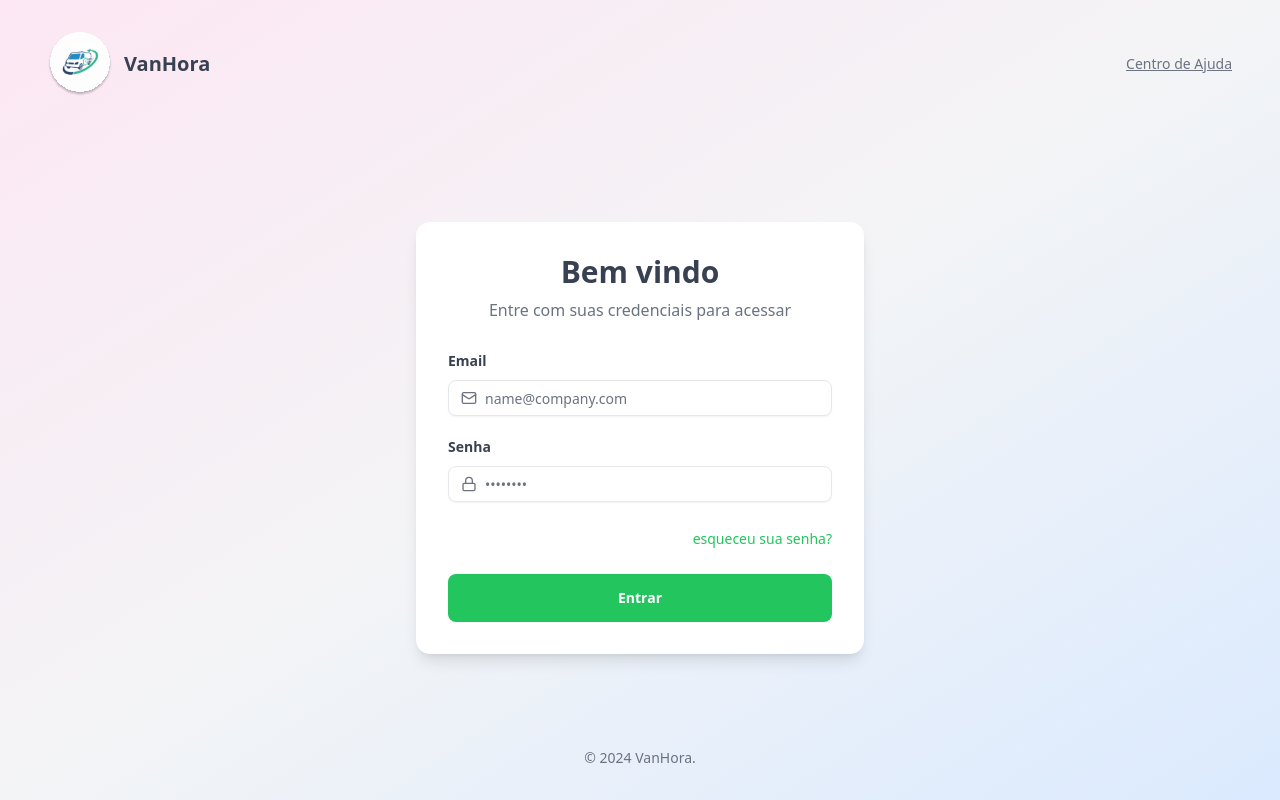
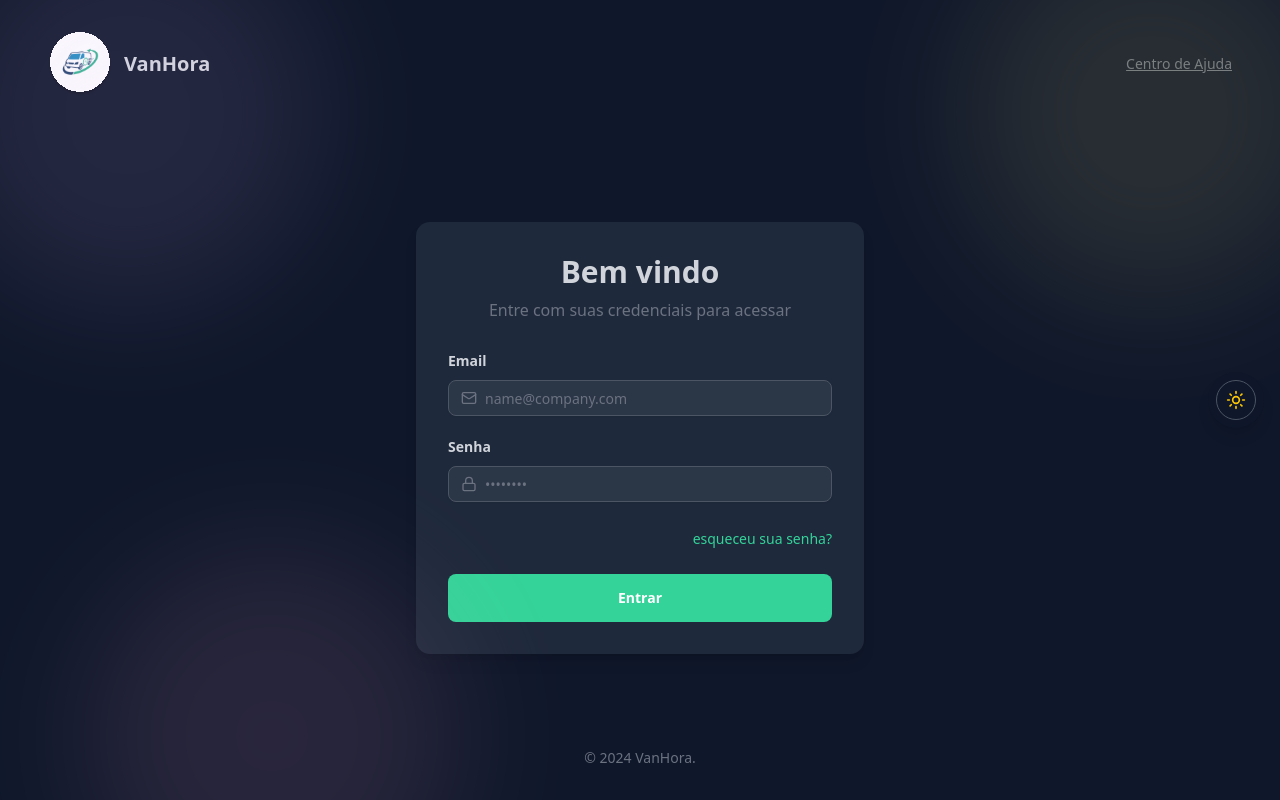
Before and after one commit to KaikMcpe12/vanhora-react, a React (Vite) app: page / in a window 1280 px wide. Built offline with nearby package versions, Linux system fonts and the light colour scheme.

Commit message:
:sparkles: feat: added theme

```diff
--- a/src/app.tsx
+++ b/src/app.tsx
@@ -1,11 +1,14 @@
 import { RouterProvider } from 'react-router-dom'
 
+import { ThemeProvider } from './components/theme/theme-provider'
 import { router } from './routes'
 
 export function App() {
   return (
     <>
-      <RouterProvider router={router} />
+      <ThemeProvider defaultTheme="dark" storageKey="vanhora-theme">
+        <RouterProvider router={router} />
+      </ThemeProvider>
     </>
   )
 }
--- /dev/null
+++ b/src/components/theme/theme-provider.tsx
@@ -0,0 +1,73 @@
+import { createContext, useContext, useEffect, useState } from 'react'
+
+type Theme = 'dark' | 'light' | 'system'
+
+type ThemeProviderProps = {
+  children: React.ReactNode
+  defaultTheme?: Theme
+  storageKey?: string
+}
+
+type ThemeProviderState = {
+  theme: Theme
+  setTheme: (theme: Theme) => void
+}
+
+const initialState: ThemeProviderState = {
+  theme: 'system',
+  setTheme: () => null,
+}
+
+const ThemeProviderContext = createContext<ThemeProviderState>(initialState)
+
+export function ThemeProvider({
+  children,
+  defaultTheme = 'system',
+  storageKey = 'vite-ui-theme',
+  ...props
+}: ThemeProviderProps) {
+  const [theme, setTheme] = useState<Theme>(
+    () => (localStorage.getItem(storageKey) as Theme) || defaultTheme,
+  )
+
+  useEffect(() => {
+    const root = window.document.documentElement
+
+    root.classList.remove('light', 'dark')
+
+    if (theme === 'system') {
+      const systemTheme = window.matchMedia('(prefers-color-scheme: dark)')
+        .matches
+        ? 'dark'
+        : 'light'
+
+      root.classList.add(systemTheme)
+      return
+    }
+
+    root.classList.add(theme)
+  }, [theme])
+
+  const value = {
+    theme,
+    setTheme: (theme: Theme) => {
+      localStorage.setItem(storageKey, theme)
+      setTheme(theme)
+    },
+  }
+
+  return (
+    <ThemeProviderContext.Provider {...props} value={value}>
+      {children}
+    </ThemeProviderContext.Provider>
+  )
+}
+
+export const useTheme = () => {
+  const context = useContext(ThemeProviderContext)
+
+  if (context === undefined)
+    throw new Error('useTheme must be used within a ThemeProvider')
+
+  return context
+}
--- /dev/null
+++ b/src/components/theme/theme-toggle.tsx
@@ -0,0 +1,21 @@
+import { Moon, Sun } from 'lucide-react'
+
+import { useTheme } from './theme-provider'
+
+export function ThemeToggle() {
+  const { theme, setTheme } = useTheme()
+  const isDark = theme === 'dark'
+
+  return (
+    <button
+      onClick={() => setTheme(isDark ? 'light' : 'dark')}
+      className="bg-background flex h-10 w-10 items-center justify-center rounded-full border transition-all hover:scale-105"
+    >
+      {isDark ? (
+        <Sun className="h-5 w-5 text-yellow-400 transition-all" />
+      ) : (
+        <Moon className="h-5 w-5 text-zinc-700 transition-all" />
+      )}
+    </button>
+  )
+}
--- a/src/pages/_layouts/auth.tsx
+++ b/src/pages/_layouts/auth.tsx
@@ -1,10 +1,15 @@
 import { Link, Outlet } from 'react-router-dom'
 
 import Logo from '@/assets/logo.svg'
+import { ThemeToggle } from '@/components/theme/theme-toggle'
 
 export function AuthLayout() {
   return (
-    <div className="flex min-h-screen flex-col bg-linear-to-br from-pink-100 via-muted to-blue-100 antialiased">
+    <div className="bg-background-light text-text-main-light dark:bg-background-dark dark:text-text-main-dark relative flex min-h-screen flex-col overflow-hidden antialiased transition-colors duration-300">
+      <div className="absolute top-[-10%] left-[-5%] h-96 w-96 rounded-full bg-purple-300 opacity-30 blur-3xl dark:opacity-10" />
+      <div className="absolute top-[-10%] right-[-5%] h-96 w-96 rounded-full bg-yellow-200 opacity-30 blur-3xl dark:opacity-10" />
+      <div className="absolute -bottom-32 left-20 h-96 w-96 rounded-full bg-pink-300 opacity-30 blur-3xl dark:opacity-10" />
+
       <header className="text-foreground flex items-center justify-between px-12 py-8 text-lg">
         <div className="flex items-center gap-3 font-semibold">
           <img src={Logo} alt="VanHora Logo" className="h-16 w-16" />
@@ -25,6 +30,10 @@ export function AuthLayout() {
       <footer className="text-muted-foreground pb-8 text-center text-sm">
         © 2024 VanHora.
       </footer>
+
+      <div className="fixed right-4 top-4 z-50 md:top-1/2 md:-translate-y-1/2 -translate-y-1/2 rounded-full bg-background/80 p-2 shadow-lg backdrop-blur">
+        <ThemeToggle />
+      </div>
     </div>
   )
 }
```
